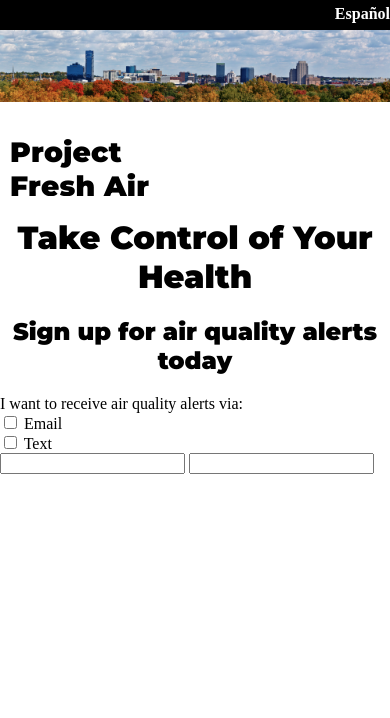
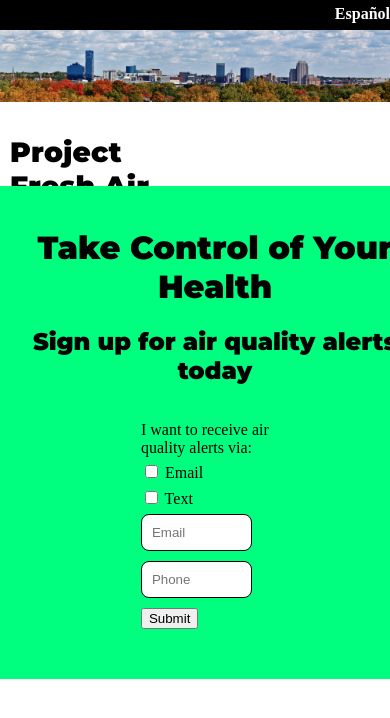
Before and after one commit to seamless-iot/GRAQ, a Django app: page / in a window 390 px wide; the page is wider, and only the part inside the window is pictured. Shown: the top 718 px of that part. Run offline with Django 3.2, Linux system fonts and the light colour scheme; some web fonts are replaced.

Commit message:
form now captures email and phone. redirects to thankyou page.

```diff
--- a/fresh_air/fresh_air/static/styles.css
+++ b/fresh_air/fresh_air/static/styles.css
@@ -59,6 +59,7 @@
     overflow: hidden;
     width: 100%;
     padding: 10px;
+    padding-bottom: 0px;
 
 }
 #site-header .nav-bar-inner {
@@ -86,15 +87,17 @@
 #site-header .nav-bar-right li:hover, #site-header .nav-bar-right a:hover {
     color: green;
 }
-
 /**
 *
 * HOMEPAGE STYLES
 *
-*/
+**/
 .home-container {
     width: 100%;
-    background-color: light-grey;
+    height: 100%;
+    background-color: #00FF7F;
+    padding: 20px;
+    padding-bottom: 50px;
 }
 .home-inner {
     max-width: 1200px;
@@ -106,4 +109,24 @@
 }
 .form-container {
     text-align: left;
+    width: 100%;
 }
+.alert-form {
+    width: 38%;
+    margin: auto;
+}
+.alert-form p {
+    margin-bottom: 5px;
+    display: inline-block;
+}
+.alert-form input.alert_optin {
+    padding: 10px;
+    margin-bottom: 10px;
+}
+.alert-form input.alert_field {
+    padding: 10px;
+    border: solid 1px black;
+    border-radius: 8px;
+    margin-bottom: 10px;
+    width: 60%;
+}
--- a/fresh_air/fresh_air/templates/home.html
+++ b/fresh_air/fresh_air/templates/home.html
@@ -17,13 +17,16 @@
                 <h2>Sign up for air quality alerts today</h2>
             </div>
             <div class="form-container">
-                <form class="fresh-air-form alert-form">
+                <form class="fresh-air-form alert-form" action="{% url 'Signup' %}" method="POST">
+                    {% csrf_token %}
                     <p>I want to receive air quality alerts via: </p><br>
-                    <input type="checkbox" class="alert_optin_email" name="email_optin" value="email_optin"> Email<br>
-                    <input type="checkbox" class="alert_optin_phone" name="phone_optin" value="phone_optin"> Text<br>
+                    <input type="checkbox" class="alert_optin alert_optin_email" name="email_optin" value="email_optin"> Email<br>
+                    <input type="checkbox" class="alert_optin alert_optin_phone" name="phone_optin" value="phone_optin"> Text<br>
 
-                    <input type="email" name="email_input">
-                    <input type="tel" name="phone_input">
+                    <input type="email" class="alert_field alert_field_email" name="email" placeholder="Email"> <br>
+                    <input type="tel" class="alert_field alert_field_phone" name="phone" placeholder="Phone">
+
+                    <input type="submit" value="Submit">
                 </form>
             </div>
         </div>
--- a/fresh_air/fresh_air/urls.py
+++ b/fresh_air/fresh_air/urls.py
@@ -25,4 +25,6 @@
     path('', views.home_page, name="Home"),
     path('about/', views.about, name="About"),
     path('admin/', admin.site.urls),
+    path('test/', views.signup, name='Signup'),
+    path('thankyou/', views.thankyou, name='thankyou')
 ] #+ static(settings.STATIC_URL, document_root=settings.STATIC_ROOT)
--- a/fresh_air/fresh_air/views.py
+++ b/fresh_air/fresh_air/views.py
@@ -3,9 +3,20 @@
 # Create your views here.
 from django.http import HttpResponse
 from django.template import loader
+from django.http import HttpResponse, HttpResponseRedirect
+from django.shortcuts import get_object_or_404, render
+from django.urls import reverse
 
 def home_page(request):
     return render(request, 'home.html')
 
 def about(request):
     return render(request, 'about.html')
+
+def thankyou(request):
+    return render(request, 'thankyou.html')
+
+def signup(request):
+    print(request.POST['email'])
+    print(request.POST['phone'])
+    return HttpResponseRedirect(reverse('thankyou'))
```
